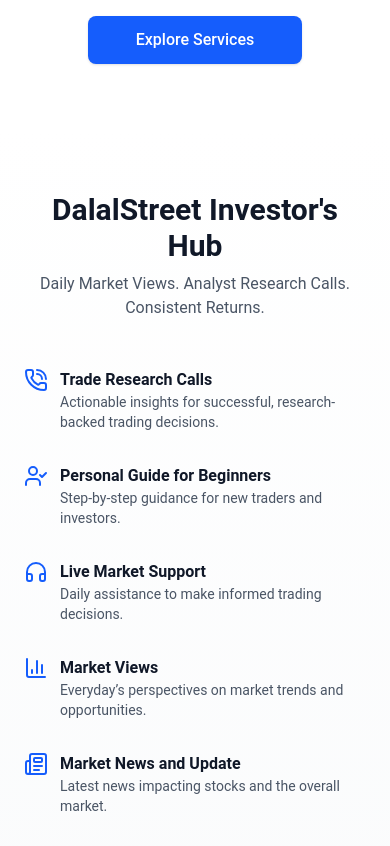
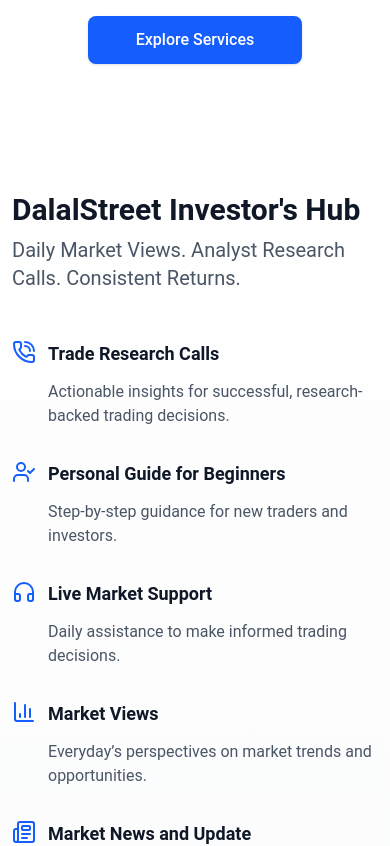
Before and after one commit to Coader-Sasmi/Dalal-Street, a Next.js app: page / in a window 390 px wide. Shown: the part 6280-7126 px from the top of the page. Built offline with nearby package versions, Linux system fonts and the light colour scheme.

Commit message:
InvestorsHub responsive done

```diff
--- a/src/components/home/InvestorsHub.tsx
+++ b/src/components/home/InvestorsHub.tsx
@@ -56,24 +56,24 @@
 
 export default function InvestorsHub() {
   return (
-    <section className="relative bg-gradient-to-b from-white to-gray-50 py-16 px-6 lg:px-20">
-      <div className="max-w-6xl mx-auto text-center">
+    <section className="relative bg-gradient-to-b from-white to-gray-50 py-16">
+      <div className="main-container">
         {/* Title */}
-        <h2 className="text-3xl md:text-4xl font-bold text-gray-900">
+        <h2 className="text-3xl md:text-5xl font-bold text-gray-900">
           DalalStreet Investor&apos;s Hub
         </h2>
-        <p className="mt-2 text-gray-600">
+        <p className="mt-2 text-gray-600 text-xl">
           Daily Market Views. Analyst Research Calls. Consistent Returns.
         </p>
 
         {/* Features Grid */}
-        <div className="grid grid-cols-1 md:grid-cols-2 lg:grid-cols-4 gap-8 mt-12 text-left">
+        <div className="grid grid-cols-1 md:grid-cols-2 lg:grid-cols-4 md:gap-y-12 gap-y-8 mt-12 text-left">
           {features.map((f, idx) => (
             <div key={idx} className="flex items-start gap-3">
               <div className="flex-shrink-0">{f.icon}</div>
-              <div>
-                <h3 className="text-base font-semibold text-gray-900">{f.title}</h3>
-                <p className="text-sm text-gray-600">{f.desc}</p>
+              <div className="flex flex-col gap-3">
+                <h3 className="text-lg font-semibold text-gray-900">{f.title}</h3>
+                <p className=" text-gray-600">{f.desc}</p>
               </div>
             </div>
           ))}
```
